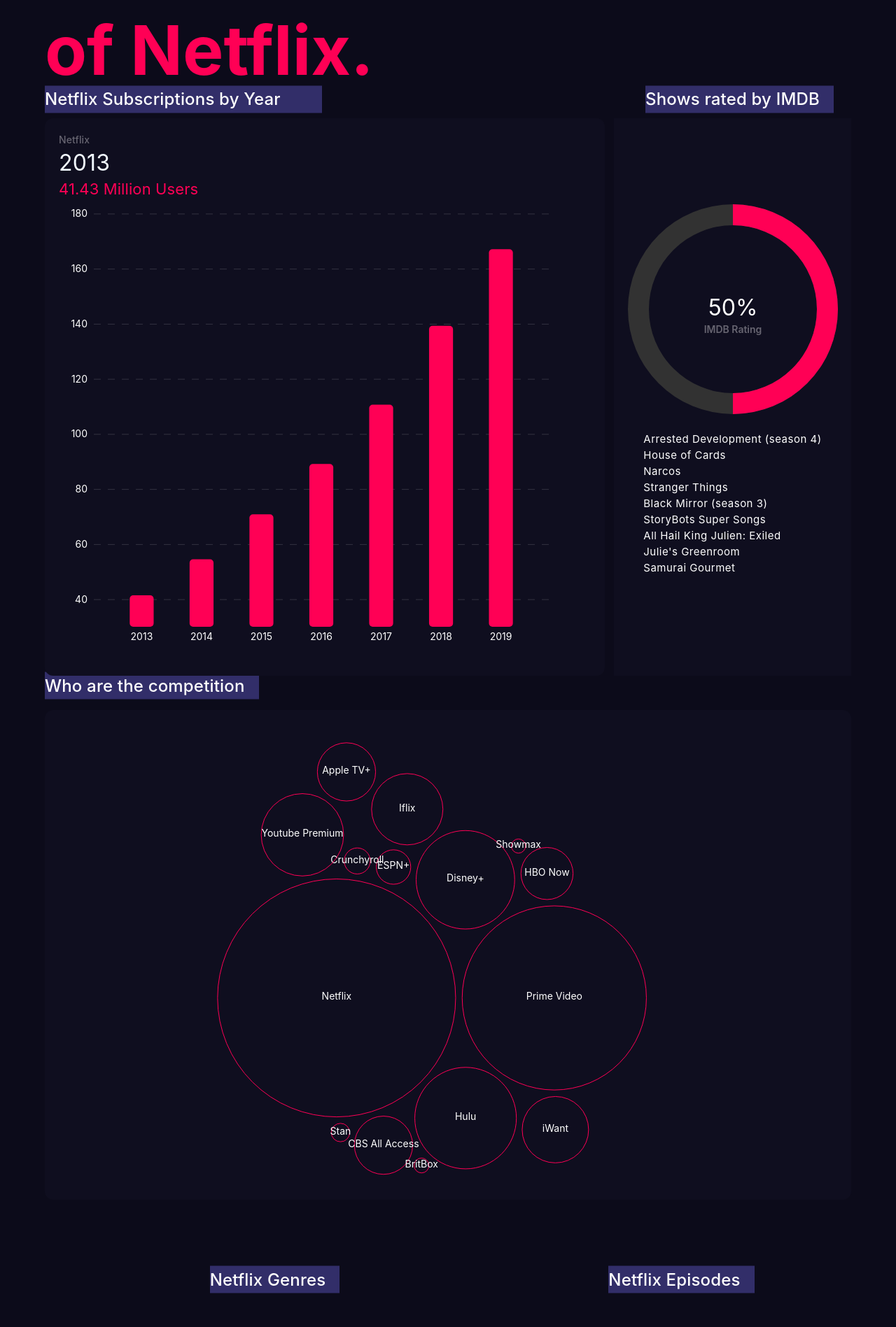
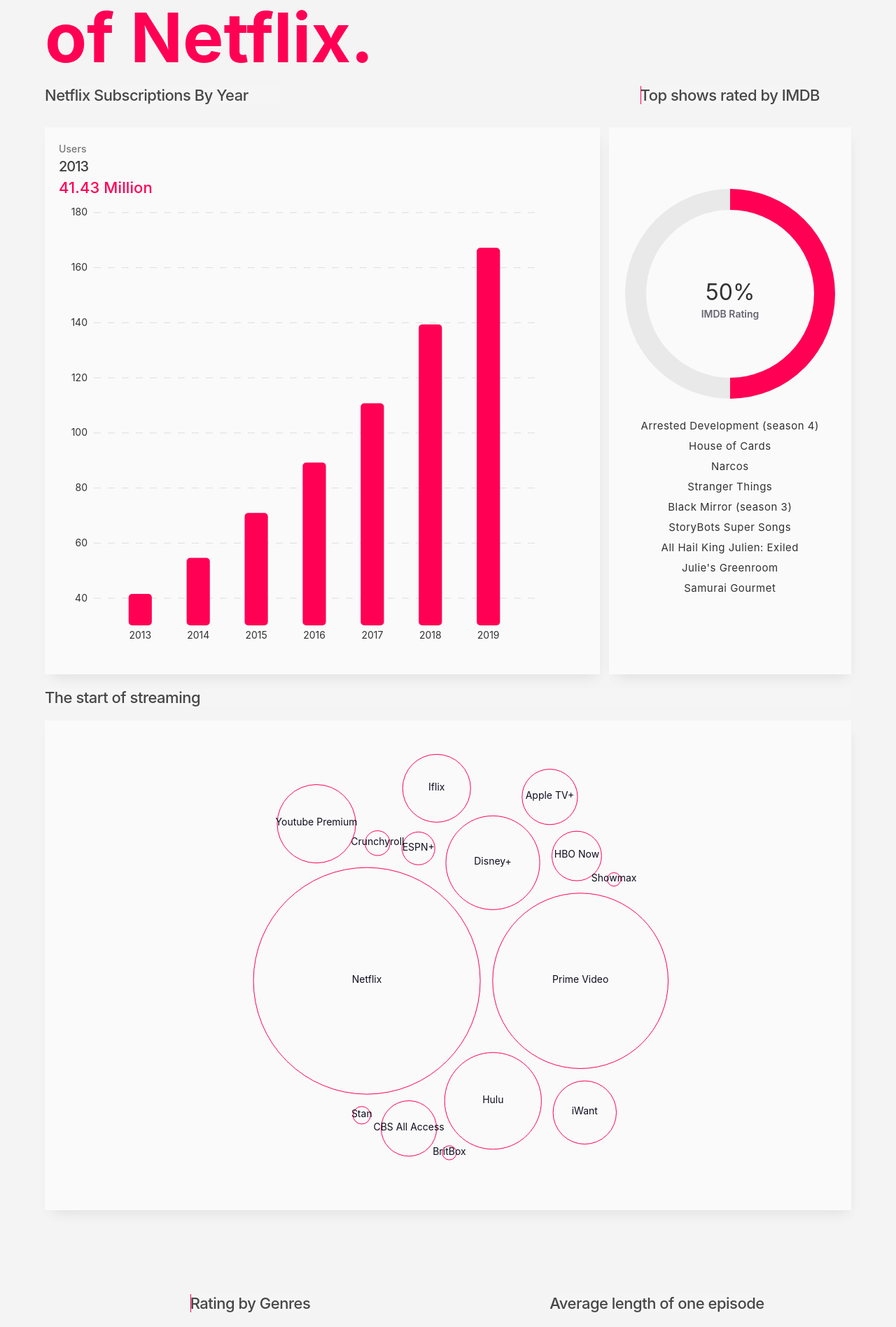
Before and after one commit to jackstride/Netflix-Analytics, a React (Create React App) app in the folder client/: page / in a window 1280 px wide. Shown: the part 243-2140 px from the top of the page at 70% size. Built offline with nearby package versions, Linux system fonts and the light colour scheme.

Commit message:
Changing colours

```diff
--- a/client/src/App.js
+++ b/client/src/App.js
@@ -12,14 +12,20 @@
 import HightRatedGenres from "./Components/HighRatedGenres";
 import AverageRunTime from "./Components/AverageRunTime";
 import Modal from "./Components/Modal";
+import Title from "./Components/Title";
 
 let App = () => {
-  let [position, setPosition] = useState();
-  let [show, setShow] = useState(false);
+  let [show, setShow] = useState({
+    one: false,
+    two: false,
+    three: false,
+    four: false,
+    five: false,
+    six: false,
+  });
   return (
     <div style={{ position: "relative" }}>
-      {show ? <Modal position={position} /> : null}
-      <Intro />
+      {/* <Intro /> */}
       <div className="app_container">
         <Header />
         <div className="a_question">
@@ -28,55 +34,25 @@
           </h1>
         </div>
         <section className="col-1 partone">
-          <div className="graph_title">
-            <h2
-              onMouseOver={e => {
-                setShow(true);
-                setPosition({
-                  x: e.clientX,
-                  y: e.clientY
-                });
-              }}
-            >
-              Netflix Subscriptions by Year
-            </h2>
-          </div>
-          <div className="graph_title">
-            <h2>Shows rated by IMDB</h2>
-          </div>
+          <Title index="0" />
+          <Title index="1" />
           <YearlySubscriptions />
           <DonutChart />
         </section>
-        <div className="title">
-          <h2>Who are the competition</h2>
-        </div>
-        <section className="col-1 cicrle_group">
+        <Title index="2" />
+        <section className="col-1 cicrle_group shadow">
           <StreamingStats />
         </section>
-
         <section className="col-1 partThree">
-          <div className="bar_title">
-            <h2>Netflix Genres</h2>
-          </div>
-          <div className="bar_title">
-            <h2>Netflix Episodes</h2>
-          </div>
+          <Title index="3" />
+          <Title index="4" />
           <HightRatedGenres />
           <AverageRunTime />
-          <div className="tag1">
-            <span>Average Rating (IMDB)</span>
-          </div>
-          <div className="tag2">
-            <span>Average length (One Episode)</span>
-          </div>
         </section>
-        <div className="title">
-          <h2>Stock Data</h2>
-        </div>
-        <section className="col-1 stock">
+        <Title index="5" />
+        <section className="col-1 stock shadow">
           <StockData />
         </section>
-        <section className="genres"></section>
       </div>
     </div>
   );
--- a/client/src/Components/DonutChart.js
+++ b/client/src/Components/DonutChart.js
@@ -7,15 +7,15 @@
   constructor(props) {
     super(props);
     this.state = {
-      data: ""
+      data: "",
     };
   }
 
   // Fethc and filter data
   componentDidMount() {
-    d3.csv(file).then(res => {
+    d3.csv(file).then((res) => {
       let data = res;
-      data = data.filter(data => data.IMDB_Rating >= 89);
+      data = data.filter((data) => data.IMDB_Rating >= 89);
       this.setState({ data: data });
       this.chart();
     });
@@ -71,14 +71,11 @@
       .append("g")
       .append("path")
       .attr("d", arc)
-      .attr("fill", "#323232");
+      .attr("fill", "#e9e9e9");
 
     let g2 = g.append("g").attr("class", "test");
 
-    let path2 = g2
-      .append("path")
-      .attr("d", arc2)
-      .attr("fill", "#FF0055");
+    let path2 = g2.append("path").attr("d", arc2).attr("fill", "#FF0055");
 
     let percent = svg
       .append("text")
@@ -105,15 +102,12 @@
       .append("div")
       .attr("class", "donut_row")
       .append("text")
-      .text(d => {
+      .text((d) => {
         return ` ${d.Title}`;
       })
       .on("mouseover", (d, i) => {
         arc2.endAngle(scale(d.IMDB_Rating));
-        path2
-          .transition()
-          .duration(1000)
-          .attr("d", arc2);
+        path2.transition().duration(1000).attr("d", arc2);
         percent.text(` ${d.IMDB_Rating}%`);
         percent
           .append("tspan")
@@ -128,7 +122,7 @@
 
   render() {
     return (
-      <div className="partTwo">
+      <div className="partTwo shadow">
         <div id="donutchart"></div>
       </div>
     );
--- a/client/src/Components/Modal.js
+++ b/client/src/Components/Modal.js
@@ -1,14 +1,9 @@
 import React, { Component } from "react";
 
-const Modal = ({ position }) => {
-  console.log(position);
+const Modal = ({ text }) => {
   return (
-    <div
-      style={position ? { top: position.y, left: position.x } : null}
-      className="hover_modal"
-    >
-      <h2> Hello </h2>
-      <p> This is going to be a test</p>
+    <div className="modal">
+      <p style={{ color: "black" }}>{text}</p>
     </div>
   );
 };
--- a/client/src/Components/StreamingCompetition.js
+++ b/client/src/Components/StreamingCompetition.js
@@ -8,14 +8,14 @@
     super(props);
 
     this.state = {
-      data: ""
+      data: "",
     };
   }
 
   componentDidMount() {
-    d3.csv(file).then(res => {
+    d3.csv(file).then((res) => {
       let dataset = {
-        children: res
+        children: res,
       };
       this.setState({ data: dataset });
       this.chart();
@@ -28,7 +28,7 @@
     var bubble = d3
       .pack(this.state.data)
       .size([diameter, diameter])
-      .padding(10);
+      .padding(20);
 
     var svg = d3
       .select("#bubbleChart")
@@ -37,7 +37,7 @@
       .attr("height", diameter)
       .attr("class", "bubble");
 
-    var nodes = d3.hierarchy(this.state.data).sum(function(d) {
+    var nodes = d3.hierarchy(this.state.data).sum(function (d) {
       return d.subscribers;
     });
 
@@ -45,17 +45,17 @@
       .selectAll(".node")
       .data(bubble(nodes).descendants())
       .enter()
-      .filter(function(d) {
+      .filter(function (d) {
         return !d.children;
       })
       .append("g")
       .attr("class", "node")
-      .attr("transform", function(d) {
+      .attr("transform", function (d) {
         return "translate(" + d.x + "," + d.y + ")";
       })
       .attr("cursor", "pointer");
 
-    node.append("title").text(function(d) {
+    node.append("title").text(function (d) {
       return d.data.subscribers;
     });
 
@@ -73,7 +73,7 @@
 
     node
       .append("circle")
-      .attr("r", function(d) {
+      .attr("r", function (d) {
         return d.r;
       })
       .style("stroke", "#FF0055")
@@ -117,10 +117,7 @@
           .append("tspan")
           .attr("class", "tooltip_header")
           .text("Launch Date: ");
-        text
-          .select(".startDate")
-          .append("tspan")
-          .text(d.data.launchDate);
+        text.select(".startDate").append("tspan").text(d.data.launchDate);
 
         text
           .append("text")
@@ -132,10 +129,7 @@
           .append("tspan")
           .attr("class", "tooltip_header")
           .text("Subscribers(Million): ");
-        text
-          .select(".subs")
-          .append("tspan")
-          .text(d.data.subscribers);
+        text.select(".subs").append("tspan").text(d.data.subscribers);
 
         text
           .append("text")
@@ -147,10 +141,7 @@
           .append("tspan")
           .attr("class", "tooltip_header")
           .text("Area Coverage: ");
-        text
-          .select(".area")
-          .append("tspan")
-          .text(d.data.area);
+        text.select(".area").append("tspan").text(d.data.area);
       })
       .on("mouseout", (d, i, nodes) => {
         tooltip.style("visibility", "hidden");
@@ -160,10 +151,10 @@
       .append("text")
       .attr("dy", ".2em")
       .style("text-anchor", "middle")
-      .text(function(d) {
+      .text(function (d) {
         return d.data.service;
       })
-      .attr("fill", "white");
+      .attr("fill", "#0f0e1f");
 
     d3.select(this.frameElement).style("height", diameter + "px");
   };
--- /dev/null
+++ b/client/src/Components/Title.js
@@ -0,0 +1,51 @@
+import React, { useState } from "react";
+import Modal from "./Modal";
+import { treemapBinary } from "d3";
+
+const Title = ({ index, children }) => {
+  const [show, setShow] = useState(false);
+  const [info, setInfo] = useState([
+    {
+      title: "Netflix Subscriptions By Year",
+      bodyText:
+        "According to Wikipedia, Netflix has over 160 millions customers spanning over 40 countires. ",
+    },
+    {
+      title: "Top shows rated by IMDB",
+      bodyText: "Hell this is going to be a test and some infirmation",
+    },
+    {
+      title: "The start of streaming",
+      bodyText: "Hell this is going to be a test and some infirmation",
+    },
+    {
+      title: "Rating by Genres",
+      bodyText: "Hell this is going to be a test and some infirmation",
+    },
+    {
+      title: "Average length of one episode",
+      bodyText: "Hell this is going to be a test and some infirmation",
+    },
+    {
+      title: "Netflix Stock Data",
+      bodyText: "Hell this is going to be a test and some infirmation",
+    },
+  ]);
+
+  return (
+    <div
+      onMouseOver={() => {
+        setShow(true);
+      }}
+      onMouseLeave={() => {
+        setShow(false);
+      }}
+      className="graph_title"
+    >
+      <h2>{info[index].title}</h2>
+      {show ? <Modal text={info[index].bodyText} /> : null}
+    </div>
+  );
+};
+
+export default Title;
--- a/client/src/Components/YearlySubscriptions.js
+++ b/client/src/Components/YearlySubscriptions.js
@@ -9,12 +9,12 @@
     super(props);
 
     this.state = {
-      data: []
+      data: [],
     };
   }
 
   componentDidMount() {
-    d3.csv(file).then(res => {
+    d3.csv(file).then((res) => {
       this.setState({ data: res });
       this.chart();
     });
@@ -27,10 +27,7 @@
       document.getElementById("yearly_bar").offsetHeight - margin.left;
 
     // set the ranges
-    var x = d3
-      .scaleBand()
-      .range([0, width])
-      .padding(0.6);
+    var x = d3.scaleBand().range([0, width]).padding(0.6);
 
     var y = d3.scaleLinear().range([height, 0]);
 
@@ -44,22 +41,22 @@
 
     var aspect = width / height,
       chart = d3.select("#yearly_bar");
-    d3.select(window).on("resize", function() {
+    d3.select(window).on("resize", function () {
       var targetWidth = chart.node().getBoundingClientRect().width;
       chart.attr("width", targetWidth);
       chart.attr("height", targetWidth / aspect);
     });
 
     x.domain(
-      this.state.data.map(function(d) {
+      this.state.data.map(function (d) {
         return d.year;
       })
     );
     y.domain([
       30,
-      d3.max(this.state.data, function(d) {
+      d3.max(this.state.data, function (d) {
         return 190;
-      })
+      }),
     ]);
 
     svg
@@ -78,18 +75,18 @@
       .enter()
       .append("rect")
       .attr("class", "bar")
-      .attr("x", function(d) {
+      .attr("x", function (d) {
         return x(d.year);
       })
       .attr("rx", "5")
       .attr("width", x.bandwidth())
-      .attr("y", function(d) {
+      .attr("y", function (d) {
         return y(30);
       })
       .on("mouseover", (d, i, svg) => {
         document.getElementsByClassName("year")[0].innerText = d.year;
         document.getElementsByClassName("users")[0].innerText =
-          d.number + " Million Ussers";
+          d.number + " Million";
         d3.select(svg[i])
           .transition()
           .delay(0)
@@ -104,13 +101,13 @@
           .attr("height", height - y(d.number));
       })
       .transition()
-      .attr("y", function(d) {
+      .attr("y", function (d) {
         return y(d.number);
       })
       .duration(1000)
       .delay(2000)
 
-      .attr("height", function(d) {
+      .attr("height", function (d) {
         return height - y(d.number);
       });
 
@@ -125,11 +122,11 @@
 
   render() {
     return (
-      <div className="yearly">
+      <div className="yearly shadow">
         <div className="yearly_info">
-          <h6>Netflix</h6>
+          <h6>Users</h6>
           <h3 className="year">2013</h3>
-          <h4 className="users">41.43 Million Users</h4>
+          <h4 className="users">41.43 Million</h4>
         </div>
         <div id="yearly_bar"></div>
       </div>
--- a/client/src/index.css
+++ b/client/src/index.css
@@ -1,3 +1,7 @@
+:root {
+  --section-bg-color: #fafafa;
+}
+
 * {
   margin: 0;
   padding: 0;
@@ -6,22 +10,24 @@
 }
 
 body {
-  background-color: #0c0b1a;
+  background-color: #f4f4f4;
 }
 
 h1 {
   font-size: 98px;
   color: #ff0055;
   font-weight: 700;
-  line-height: 110px;
+  line-height: 98px;
 }
 
 h2 {
-  font-size: 24px;
-  color: white;
+  font-size: 22px;
+  color: #464646;
   letter-spacing: 0.18px;
   font-weight: 500;
   position: relative;
+  cursor: pointer;
+  letter-spacing: -0.5px;
 }
 
 h2::before {
@@ -32,28 +38,40 @@
   left: 0px;
   height: 100%;
   width: 100%;
-  padding: 5px 10px;
-  background-color: #322e69;
+  /* background-color: #322e69; */
   z-index: -1;
+  transition: all 2s ease;
+  background: linear-gradient(to right, #ff0055 50%, #f5f5f5 50%);
+  background-size: 200% 100%;
+  background-position: 100% bottom;
+  transition: all 0.5s ease-out;
+}
+
+h2:hover::before {
+  background-position: left bottom;
+}
+
+h2:hover {
+  color: white;
 }
 
 h3 {
-  font-size: 32px;
-  color: #f2f9ff;
-  letter-spacing: 0.18px;
-  font-weight: 400;
+  font-size: 20px;
+  color: #414040;
+  letter-spacing: -1px;
+  font-weight: 500;
 }
 
 h4 {
   font-size: 22px;
   color: #ff0055;
   letter-spacing: 0.1px;
-  font-weight: 400;
+  font-weight: 500;
 }
 
 h6 {
   font-size: 14px;
-  color: #676571;
+  color: #777777;
   letter-spacing: 0.1px;
   font-weight: 500;
 }
@@ -61,7 +79,7 @@
 text {
   font-size: 14px;
   font-weight: normal;
-  color: white;
+  color: #323232;
 }
 
 p {
@@ -152,14 +170,16 @@
   align-items: center;
   justify-content: center;
   height: 100%;
+  transition: all 1s ease;
 }
 
 .analytics.info:hover {
-  background-color: blue;
   cursor: pointer;
+  transform: scale(1.1, 1.1);
+  transition: all 1s ease;
 }
 
-.header>img {
+.header > img {
   height: 100px;
 }
 
@@ -178,7 +198,7 @@
 }
 
 .linecolor {
-  color: rgba(255, 255, 255, 0.3);
+  color: rgb(190, 190, 190);
 }
 
 /* Container */
@@ -211,23 +231,27 @@
 }
 
 .graph_title {
+  position: relative;
+  margin: 20px 0px;
+}
+
+.partone > .graph_title:nth-child(1) {
   grid-area: TitleOne;
 }
 
-.graph_title:nth-child(2) {
+.partone > .graph_title:nth-child(2) {
   grid-area: TitleTwo;
   justify-self: center;
 }
 
 .yearly {
   grid-area: graphOne;
-  background-color: #0f0e1f;
-  border-radius: 12px;
+  background-color: var(--section-bg-color);
 }
 
 .partTwo {
   grid-area: graphTwo;
-  background-color: #0f0e1f;
+  background-color: var(--section-bg-color);
   width: 100%;
 }
 
@@ -236,10 +260,9 @@
 #yearly_bar {
   height: 700px;
   width: 100%;
-  border-radius: 12px;
 }
 
-#yearly_bar>svg {
+#yearly_bar > svg {
   width: 100%;
   height: 100%;
   border-radius: 12px;
@@ -250,7 +273,7 @@
   cursor: pointer;
 }
 
-.yearly_info>* {
+.yearly_info > * {
   padding: 2.5px 0px;
 }
 
@@ -274,6 +297,8 @@
   display: flex;
   flex-direction: column;
   padding: 20px 0px;
+  width: 95%;
+  margin: 0 auto;
 }
 
 .donut_row {
@@ -281,11 +306,12 @@
   display: flex;
   flex-direction: row;
   cursor: pointer;
-  padding: 2px 0px;
+  padding: 5px 0px;
+  justify-content: center;
 }
 
 .donut_row:hover {
-  background-color: #212036;
+  background-color: #e9e9e9;
   border-radius: 8px;
 }
 
@@ -296,17 +322,17 @@
 
 .donut_text text {
   font-size: 15px;
-  color: white;
+  color: #323232;
   letter-spacing: 0.5px;
   font-weight: 400;
 }
 
 .donut_percent {
-  fill: white;
+  fill: #323232;
   font-size: 32px;
 }
 
-.donut_percent>tspan {
+.donut_percent > tspan {
   fill: #676571;
   font-weight: 600;
   font-size: 14px;
@@ -317,8 +343,7 @@
 .cicrle_group {
   width: 100%;
   height: 700px;
-  background-color: #0f0e1f;
-  border-radius: 12px;
+  background-color: var(--section-bg-color);
   margin-top: 20px;
   margin-bottom: 100px;
 }
@@ -336,36 +361,42 @@
   display: none;
 }
 
-.tooltip_header {
-  font-size: 12px;
-  fill: #ff0055;
-  font-weight: 600;
-}
-
 .tooltip {
   position: absolute;
   width: 325px;
   height: 125px;
-  background-color: #f2f9ff;
+  background-color: #ff0055;
   pointer-events: none;
   border-radius: 12px;
   transform: translate(10px, 10px);
+}
+
+.tooltip text:nth-child(1) {
+  fill: white;
+}
+
+.tooltip tspan:nth-child(1) {
+  fill: rgb(207, 206, 206);
+}
+.tooltip_header {
+  font-size: 12px;
+  fill: #d8d8d8;
+  font-weight: 600;
+}
+
+.tooltip tspan {
+  fill: #efefef;
 }
 
 .tooltip tspan {
   font-weight: 500;
 }
 
-.bubbleTitle {
-  font-size: 16px;
-  margin-bottom: 10px;
-  font-weight: 600;
-  fill: #ff0055;
-}
+/* Title */
 
 .bubblesub {
   font-size: 12px;
-  fill: #676571;
+  fill: white;
 }
 
 /* Part Three */
@@ -383,12 +414,12 @@
   gap: 10px;
 }
 
-.bar_title:nth-child(1) {
+.partThree > .graph_title:nth-child(1) {
   justify-self: center;
   grid-area: title;
 }
 
-.bar_title:nth-child(2) {
+.partThree > .graph_title:nth-child(2) {
   grid-area: title2;
   justify-self: center;
 }
@@ -403,7 +434,6 @@
   justify-self: center;
 }
 
-
 span {
   color: white;
 }
@@ -416,17 +446,12 @@
   grid-area: chart2;
 }
 
-
-
-
-
 /* Stock CHart */
 
 .stock {
   width: 100%;
   height: 700px;
-  background-color: #0f0e1f;
-  border-radius: 12px;
+  background-color: var(--section-bg-color);
   margin-top: 20px;
   margin-bottom: 100px;
 }
@@ -542,10 +567,27 @@
   transform: translate(50%, -50%);
 }
 
-
 /* Model */
 
-.hover_modal {
+.modal {
   position: absolute;
-  background-color: blue;
+  top: 100%;
+  left: 0%;
+  background-color: #f4f4f4;
+  height: 200px;
+  z-index: 1;
+  width: 300px;
+  border-radius: 12px;
+  padding: 5px;
 }
+
+.graph_title:nth-child(5) {
+  background-color: red;
+}
+
+/* Shadow */
+.shadow {
+  -webkit-box-shadow: 3px 10px 19px -8px rgba(0, 0, 0, 0.1);
+  -moz-box-shadow: 3px 10px 19px -8px rgba(0, 0, 0, 0.1);
+  box-shadow: 3px 10px 19px -8px rgba(0, 0, 0, 0.1);
+}
```
